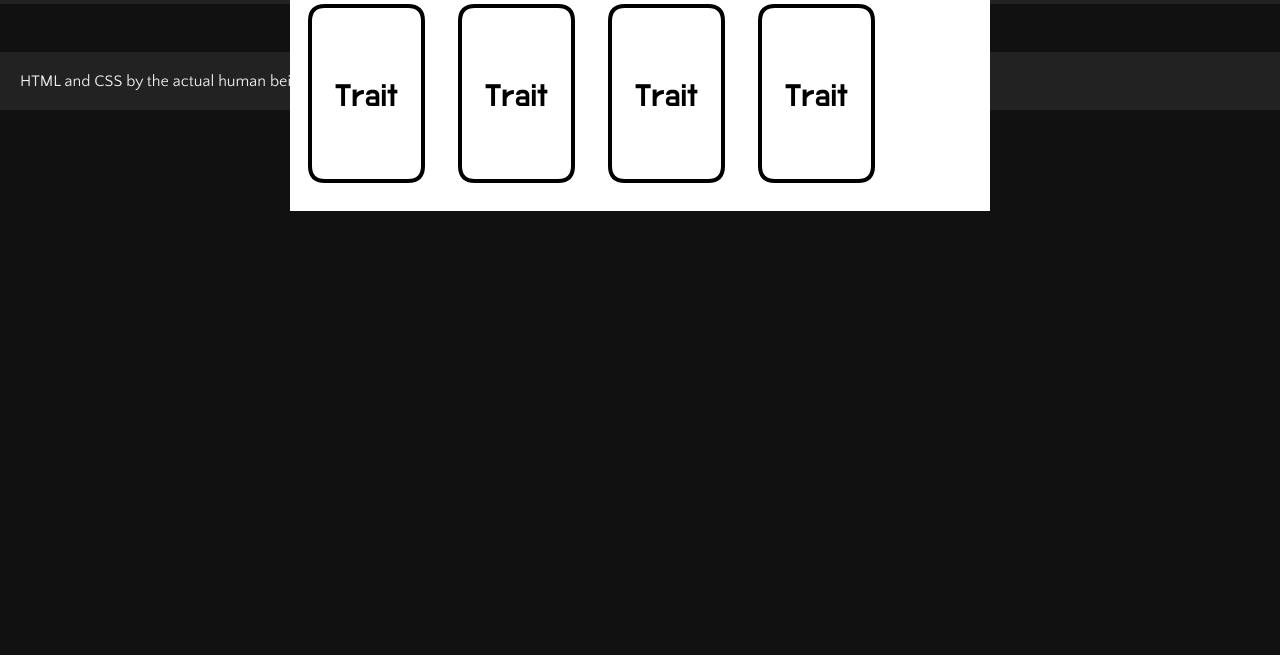
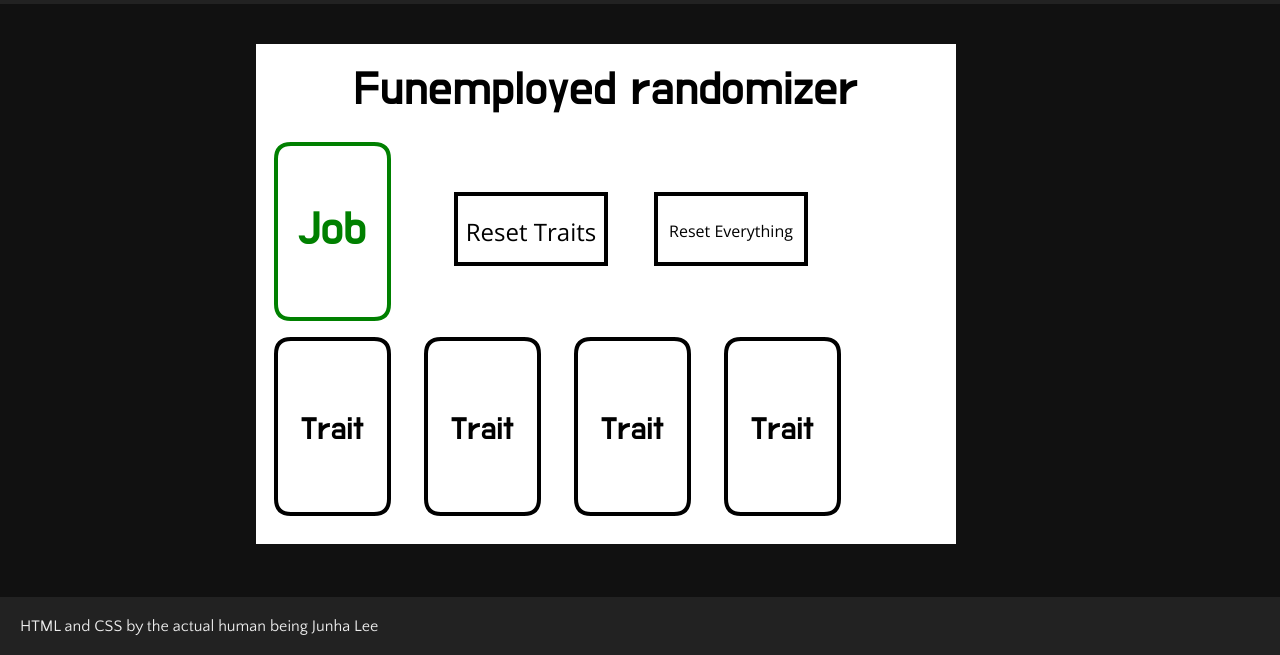
Before and after one commit to TheRealJunhaLee/therealjunhalee.github.io, a plain HTML site: page Projects/Funemployed/index.html in a window 1280 px wide. Shown: the part 439-1094 px from the top of the page. Before the commit the page ends 800 px from the top, so only its background shows below. Drawn offline with nearby package versions, Linux system fonts and the light colour scheme.

Commit message:
Add files via upload

```diff
--- a/Projects/Funemployed/game.js
+++ b/Projects/Funemployed/game.js
@@ -8,8 +8,8 @@ var keys = [];
 var clicked = false;
 var mousePos = {};
 
-var jobs = ["sewer\ncleaner", "chimney\nsweep"];
-var traits = ["obsessive\nfoot\nwasher", "germaphobe", "fecal\nmatter", "garbage", "lipstick\nstain", "blacklight"];
+var jobs = ["sewer\ncleaner", "chimney\nsweep", "construction\nworker", "hotel\nhousekeeper", "pool\ncleaner", "window\nwasher", "meat\nprocessor", "horse\ninseminator", "e.r.\nnurse", "dog\ngroomer", "oil\nrig\nworker", "mortician", "maggot\nfarmer", "dishwasher", "sperm\nbank\njanitor", "esthecian/\nwaxer", "coal\nminer", "scrap yard\nworker"];
+var traits = ["obsessive\nfoot\nwasher", "germaphobe", "fecal\nmatter", "garbage", "lipstick\nstain", "blacklight", "vegetarian", "really\nloves\nblood", "sharp\nknives", "allergic\nto\neverything", "moderately\ngood\nin\nbed", "bad\nunder\npressure", "resourceful", "can\nswallow\nanything", "dirty\nmind", "player", "target\npractice", "snake", "eggplant", "afraid\nof\nwater", "skin\nsamples", "dumpster\ndiver", "only\neats\nblue\nfood", "bikini\nseason", "bald\neagle", "comes\nin\nspurts", "prickly", "word\nvomit", "always\nhungry", "big\nshoes", "airtight", "super\nstressed", "nasty\nrash", "smuggled\ngoods", "daredevil", "living\na\nlie", "anal\nglands", "manicured\nnails", "sexy\ntime", "jerk\nmagnet", "smells\nlike\nonion", "dark\nroom", "bleached\nblonde", "disorganized", "full\nof\nfear", "bathes\nin\nbleach", "likes\nto play\ngames", "fluids", "soap", "chemicals", "big\nnet", "glorious\nmane", "squeegee", "uniform", "comfortable\nshoes", "avid\nreader", "lives\nin own\nreality", "reservations", "pivot", "glitter\nburps"];
 var traitsInRotation = traits.slice(0);
 
 function init() {
--- a/Projects/Funemployed/index.html
+++ b/Projects/Funemployed/index.html
@@ -17,11 +17,8 @@
         <style>
 
 			canvas {
-                transform: translate(-50%, -50%);
                 background-color: #FFFFFF;
-                position: absolute;
-                top: 50%;
-                left: 50%;
+                margin-top: 40px;
 			}
 
         </style>
```
